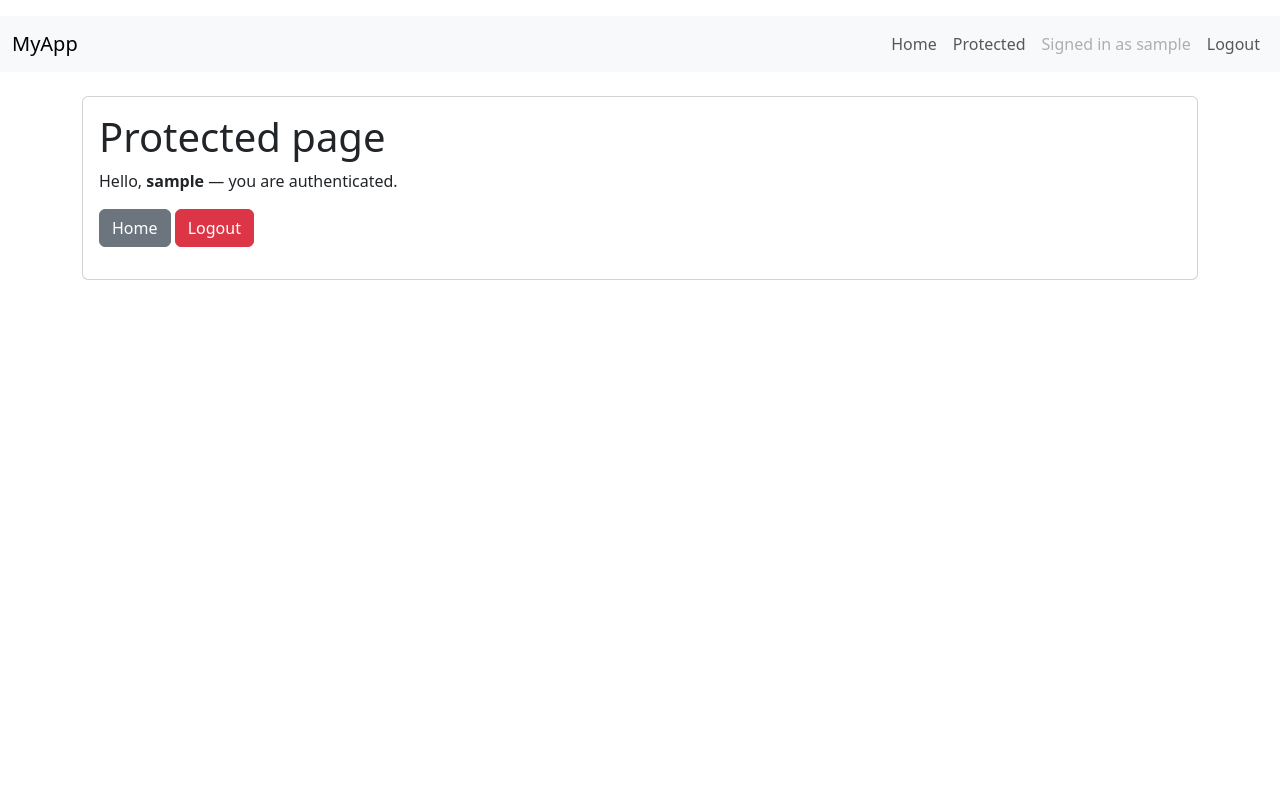
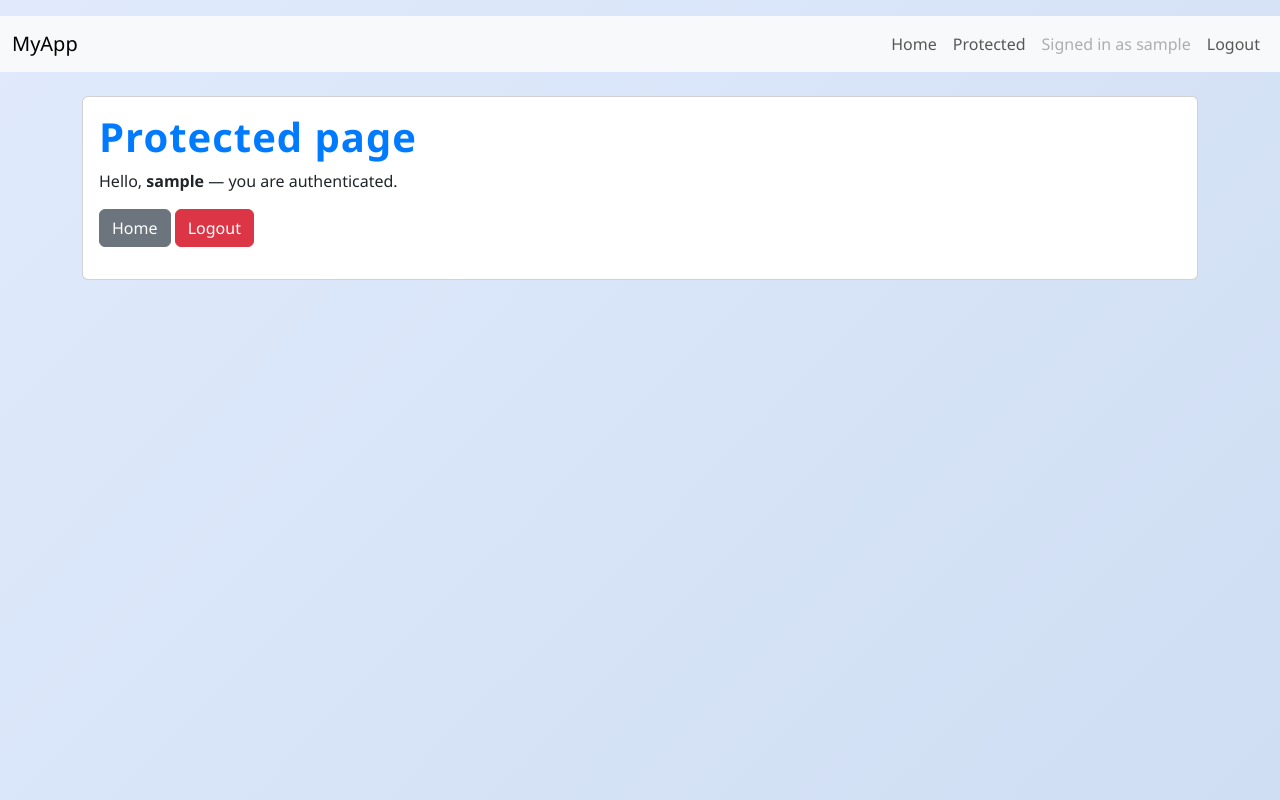
Before and after one commit to smitsky/flask5, a Flask app: page /protected in a window 1280 px wide. Run offline with Flask 3, Linux system fonts and the light colour scheme; the visitor is signed in with stand-in values (Sample User, id 1).

Commit message:
Update photo.css

```diff
--- a/static/photo.css
+++ b/static/photo.css
@@ -5,3 +5,50 @@ body {
 img {
   border-radius: 6px;
 }
+
+/* 1. Target the Specific Card on the Login Page */
+#login-card {
+    /* Set a maximum size for the card */
+    max-width: 450px;
+
+    /* Center the card horizontally on the page */
+    margin: 50px auto 0 auto;
+
+    /* Add some internal padding and a soft border */
+    padding: 20px;
+    border-radius: 12px;
+}
+
+/* 2. Style the Login Form Title */
+.card-title {
+    color: #007bff; /* Use Bootstrap's primary blue for the title */
+    font-weight: bold;
+    letter-spacing: 1px;
+}
+
+/* 3. Give the Submit Button a custom look */
+.btn-primary {
+    /* Override Bootstrap primary blue with a custom purple */
+    background-color: #5a008a;
+    border-color: #5a008a;
+    transition: background-color 0.3s ease; /* Add a smooth transition for hover effect */
+}
+
+/* 4. Add a Hover Effect for the Custom Button */
+.btn-primary:hover {
+    background-color: #7b2c9a; /* Lighter purple on hover */
+    border-color: #7b2c9a;
+}
+
+body {
+    /* Define a linear gradient from top-left to bottom-right */
+    background: linear-gradient(135deg, #e0eafc 0%, #cfdef3 100%);
+
+    /* Ensure the background covers the entire viewport */
+    min-height: 100vh;
+
+    /* Optional: Hide scrollbar if content is short */
+    overflow-y: auto;
+
+    font-family: 'Segoe UI', Tahoma, Geneva, Verdana, sans-serif;
+}
```
